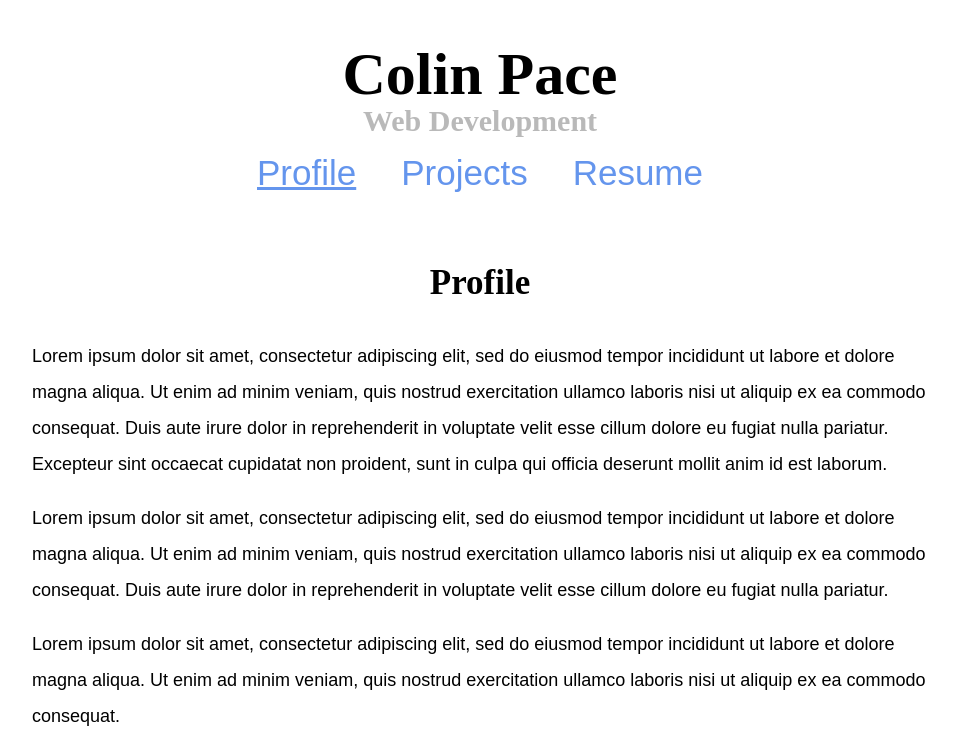
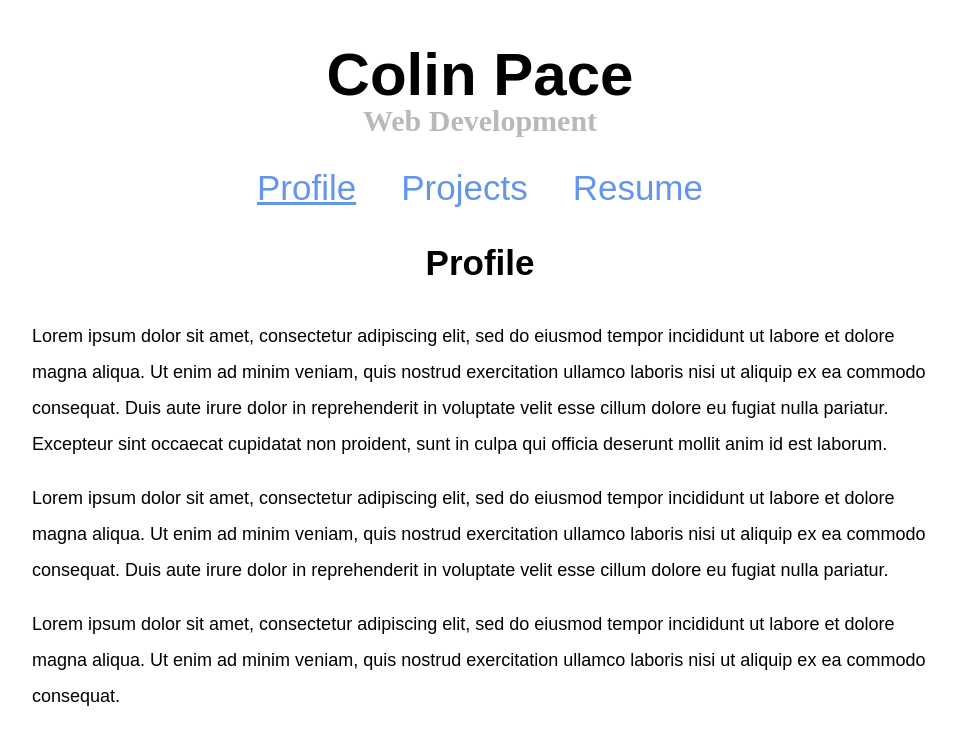
Before and after one commit to Colin-Pace/Portfolio, a React (Create React App) app: page / in a window 1280 px wide. Shown: the top 741 px of the page, without its empty margins (160-1116 px from the left). Built offline with nearby package versions, Linux system fonts and the light colour scheme.

Commit message:
updating css

```diff
--- a/src/App.css
+++ b/src/App.css
@@ -15,6 +15,7 @@ body {
   text-align: center;
   font-size: 60px;
   font-weight: bold;
+  font-family: Arial, Helvetica, sans-serif;
 }
 
 #webDevTitle {
@@ -29,7 +30,6 @@ body {
   flex-direction: row;
   align-items: center;
   justify-content: center;
-  margin-top: -50px;
 }
 
 .navTitle {
--- a/src/App.js
+++ b/src/App.js
@@ -25,21 +25,21 @@ function App() {
       <h3 id = 'webDevTitle'>Web Development</h3>
 
       <div id = "navBar">
-        <p
+        <a
           className = 'navTitle'
           onClick = {handleProfileClick}
           id = {display === 'profile' ? 'selectedProfileTitle' : 'profileTitle'}
-        >Profile</p>
-        <p
+        >Profile</a>
+        <a
           className = 'navTitle'
           onClick = {handleProjectsClick}
           id = {display === 'projects' ? 'selectedProjectsTitle' : 'projectsTitle'}
-        >Projects</p>
-        <p
+        >Projects</a>
+        <a
           className = 'navTitle'
           onClick = {handleResumeClick}
           id = {display === 'resume' ? 'selectedResumeTitle' : 'resumeTitle'}
-        >Resume</p>
+        >Resume</a>
       </div>
 
       { display === 'profile' ?
--- a/src/Profile.css
+++ b/src/Profile.css
@@ -1,6 +1,7 @@
 #profileTitle {
   font-size: 35px;
   text-align: center;
+  font-family: Arial, Helvetica, sans-serif;
 }
 
 .profileText {
--- a/src/Projects.css
+++ b/src/Projects.css
@@ -1,6 +1,7 @@
 #projectsTitle {
   font-size: 35px;
   text-align: center;
+  font-family: Arial, Helvetica, sans-serif;
 }
 
 .projectImageContainer {
--- a/src/Projects.js
+++ b/src/Projects.js
@@ -57,6 +57,23 @@ function Projects() {
         >GitHub</a>
       </div>
 
+      <div className = 'projectImageContainer'>
+        <img
+          className = 'projectImage'
+          src = {require('./aap.png')}
+        />
+      </div>
+      <h3 className = 'imageTitle'>Algorithms and Programs: An introduction with JavaScript</h3>
+      <p className = 'imageText'>Lorem ipsum dolor sit amet, consectetur adipiscing elit, sed do eiusmod tempor incididunt ut labore et dolore magna aliqua. Ut enim ad minim veniam, quis nostrud exercitation ullamco laboris nisi ut aliquip ex ea commodo consequat. Duis aute irure dolor in reprehenderit in voluptate velit esse cillum dolore eu fugiat nulla pariatur. Excepteur sint occaecat cupidatat non proident, sunt in culpa qui officia deserunt mollit anim id est laborum.</p>
+      <div className = 'imageLinks'>
+        <a
+          href=""
+        >Live app</a><br/><br/>
+        <a
+          href=""
+        >GitHub</a>
+      </div>
+
     </div>
   );
 }
--- a/src/Resume.css
+++ b/src/Resume.css
@@ -1,6 +1,7 @@
 #resumeTitle {
   font-size: 35px;
   text-align: center;
+  font-family: Arial, Helvetica, sans-serif;
 }
 
 #resumeContainer {
@@ -56,4 +57,5 @@
   font-size: 20px;
   line-height: 120%;
   padding-left: 15px;
+  font-family: Arial, Helvetica, sans-serif;
 }
```
Also changed, not shown: src/aap.png (added).
